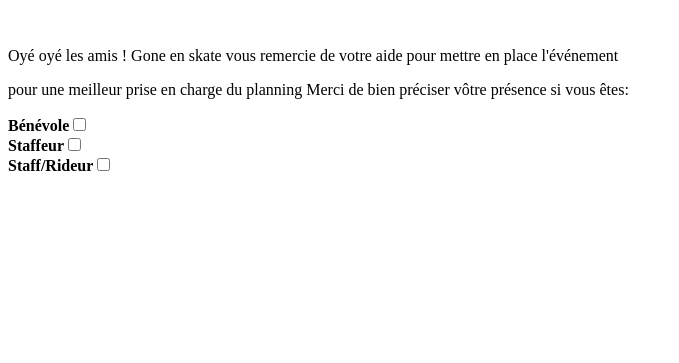
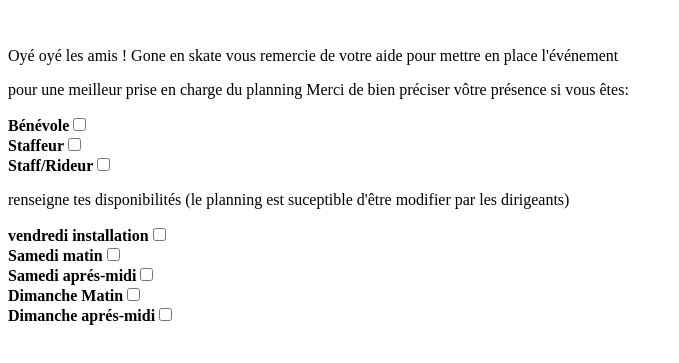
Before and after one commit to Labuse77/page-benevole, a plain HTML site: page index.html in a window 1280 px wide. Shown: the part 349-712 px from the top of the page, without its empty margins (0-679 px from the left). Drawn offline with Linux system fonts and the light colour scheme.

Commit message:
rajout des journées

```diff
--- a/index.html
+++ b/index.html
@@ -7,6 +7,9 @@
 </head>
 </body><img src="https://encrypted-tbn0.gstatic.com/images?q=tbn:ANd9GcQyXDTZ9YHS28mA9hdS1K8mj6008Pk0W1JJWA&s" alt="logo"></p>
 <p>INSCRIPTION STAFF/BENEVOLES </p><br><p>Oyé oyé les amis ! Gone en skate vous remercie de votre aide pour mettre en place l'événement<p>pour une meilleur prise en charge du planning Merci de bien préciser vôtre présence si vous êtes:</p>
-<p><strong>Bénévole</strong><input type="checkbox" value="CheckBox"><br><strong>Staffeur</strong><input type="checkbox" value="CheckBox"><br><strong>Staff/Rideur</strong><input type="checkbox" value="CheckBox"></p>
+<p><strong>Bénévole</strong><input type="checkbox" value="CheckBox"><br><strong>Staffeur</strong><input type="checkbox" value="CheckBox"><br><strong>Staff/Rideur</strong><input type="checkbox" value="CheckBox"><br><p>
+    renseigne tes disponibilités (le planning est suceptible d'être modifier par les dirigeants)
+</p><strong>vendredi installation</strong><input type="checkbox" value="checkbox"><br><strong>Samedi matin</strong><input type="checkbox" value="checkbox"><br>
+<strong>Samedi aprés-midi</strong><input type="checkbox" value="checkbox"><br><strong>Dimanche Matin</strong><input type="checkbox" value="checkbox"><br><strong>Dimanche aprés-midi</strong><input type="checkbox" value="checkbox">
 </form>
 </html>
```
